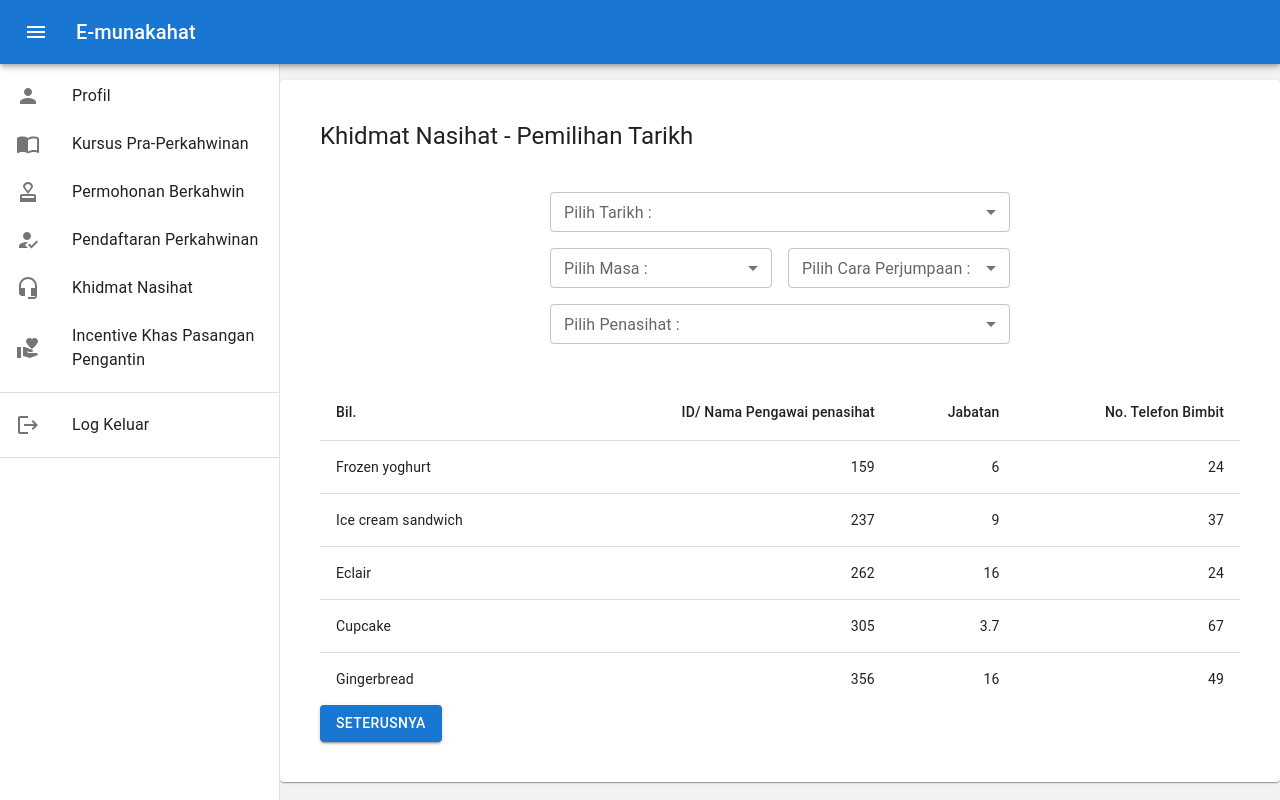
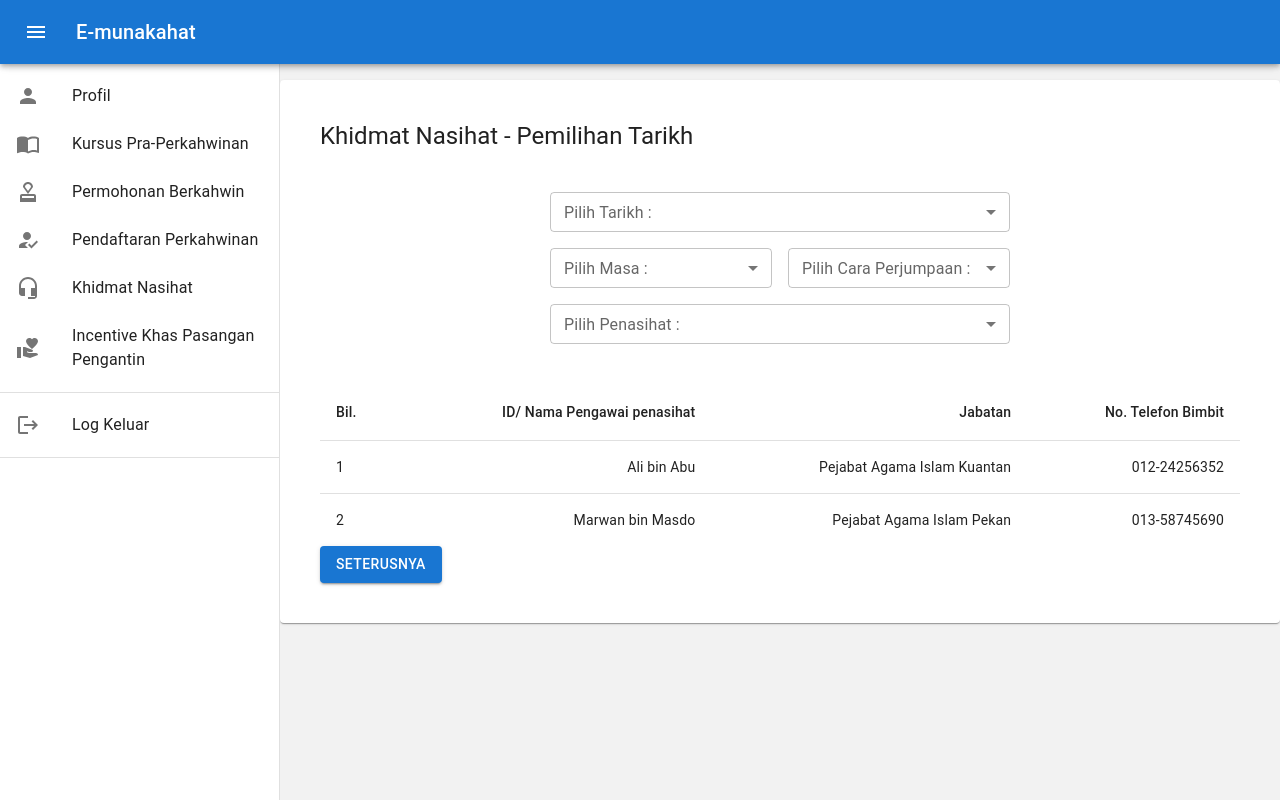
Before and after one commit to ahmadisyraf/emunakahat, a Next.js app in the folder view/: page /marriage_consultation/date_consultation in a window 1280 px wide. Built offline with nearby package versions, Linux system fonts and the light colour scheme.

Commit message:
commit changes on too many files

```diff
--- a/view/pages/marriage_consultation/advisor_review/index.js
+++ b/view/pages/marriage_consultation/advisor_review/index.js
@@ -13,6 +13,7 @@ import { useState } from 'react';
 import PageviewIcon from '@mui/icons-material/Pageview';
 import EditIcon from '@mui/icons-material/Edit';
 import DeleteIcon from '@mui/icons-material/Delete';
+import { useRouter } from "next/router";
 
 
 const  AdvView = () => {
@@ -31,6 +32,7 @@ const  AdvView = () => {
     }));
 
     const theme = useTheme();
+    const router = useRouter();
 
     return (
 
--- a/view/pages/marriage_consultation/apply_consultation/index.js
+++ b/view/pages/marriage_consultation/apply_consultation/index.js
@@ -76,6 +76,7 @@ const ApplyCons = () => {
 
         if (insert) {
             console.log("Success");
+            router.push("/marriage_consultation/date_consultation")
             console.log(insert);
         } else {
             console.log("None");
--- a/view/pages/marriage_consultation/check_consultation/index.js
+++ b/view/pages/marriage_consultation/check_consultation/index.js
@@ -14,7 +14,8 @@ import { useSelector } from 'react-redux';
 import PageviewIcon from '@mui/icons-material/Pageview';
 import EditIcon from '@mui/icons-material/Edit';
 import DeleteIcon from '@mui/icons-material/Delete';
-import { getConsultationById, getConsultation } from '../../api/consultation';
+import {getConsultation} from '../../api/consultation'
+import { getUserByIC } from '../../api/user';
 import { useRouter } from "next/router";
 
 function Bread() {
@@ -43,7 +44,7 @@ const CheckCons = () => {
         setCheckConsult(event.target.value);
     };
     async function getConsultation() {
-        const res = await getConsultationById(IC);
+        const res = await getUserByIC(IC);
 
         if (res) {
             console.log(res, "..result");
--- a/view/pages/marriage_consultation/date_consultation/index.js
+++ b/view/pages/marriage_consultation/date_consultation/index.js
@@ -12,17 +12,15 @@ import FormControl from '@mui/material/FormControl';
 import Select from '@mui/material/Select';
 import { Box, useTheme, Typography, Button, Stack, TextField} from "@mui/material";
 import { useState } from 'react';
+import { useRouter } from "next/router";
 
 function createData(name, calories, fat, carbs, protein) {
     return { name, calories, fat, carbs, protein };
 }
 
 const rows = [
-    createData('Frozen yoghurt', 159, 6.0, 24, 4.0),
-    createData('Ice cream sandwich', 237, 9.0, 37, 4.3),
-    createData('Eclair', 262, 16.0, 24, 6.0),
-    createData('Cupcake', 305, 3.7, 67, 4.3),
-    createData('Gingerbread', 356, 16.0, 49, 3.9),
+    createData(1,'Ali bin Abu', 'Pejabat Agama Islam Kuantan', '012-24256352'),
+    createData(2, 'Marwan bin Masdo','Pejabat Agama Islam Pekan', '013-58745690')
 ];
 
 const DateCons = () => {
@@ -32,6 +30,7 @@ const DateCons = () => {
         setAnjuran(event.target.value);
     };
 
+    const router = useRouter();
     const theme = useTheme();
     return (
 
@@ -124,7 +123,7 @@ const DateCons = () => {
                     </TableBody>
                 </Table>
             </TableContainer>
-            <Button variant="contained">Seterusnya</Button>
+            <Button variant="contained" onClick={() => router.push("/marriage_consultation/check_consultation")}>Seterusnya</Button>
         </Paper>
     );
 }
```
